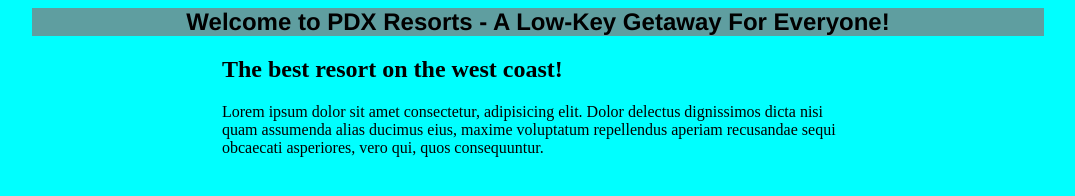
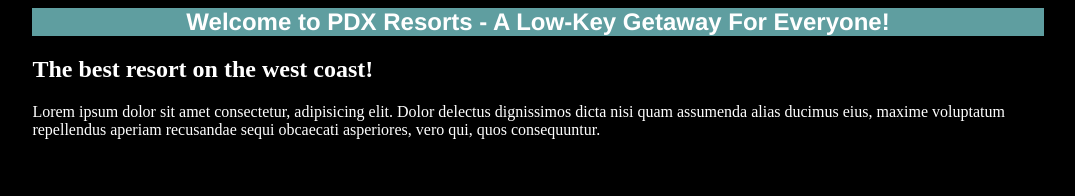
Before and after one commit to eusebiedev/resort-site, a plain HTML site: page index.html in a window 1280 px wide. Shown: the whole page, without its empty margins (102-1177 px from the left). Drawn offline with Linux system fonts and the light colour scheme.

Commit message:
Apply final styles to theme

```diff
--- a/css/styles.css
+++ b/css/styles.css
@@ -1,8 +1,9 @@
 body {
-  background-color: aqua;
+  background-color: black;
 }
 
 h1{
+  color:white;
   font-family: 'Franklin Gothic Medium', 'Arial Narrow', Arial, sans-serif;
   font-size: 24px;
   text-align: center;
@@ -12,6 +13,7 @@ h1{
 }
 
 .intro {
-  width: 50%;
+  color:white;
+  width: 80%;
   margin: 0 auto;
 }
```
